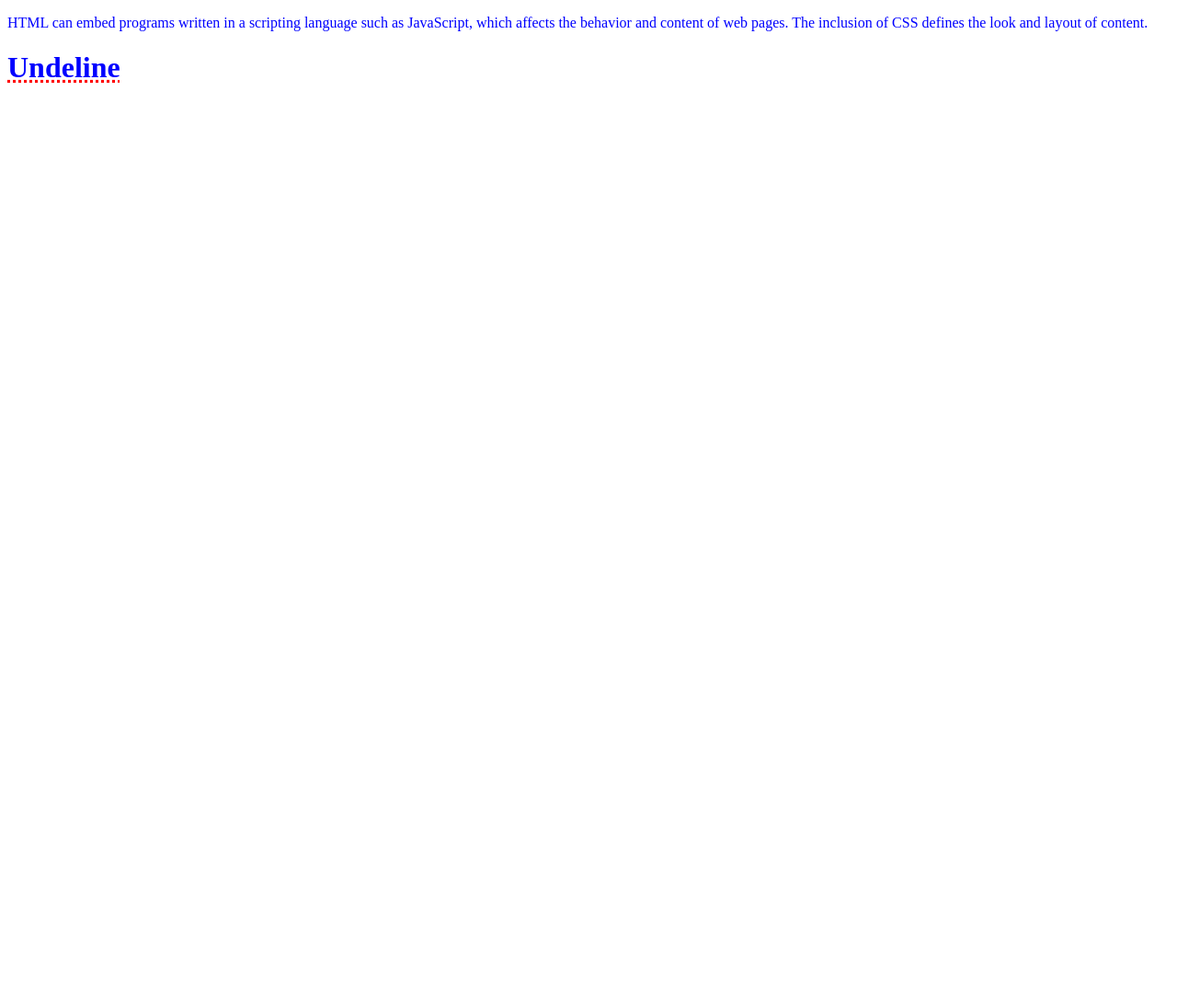
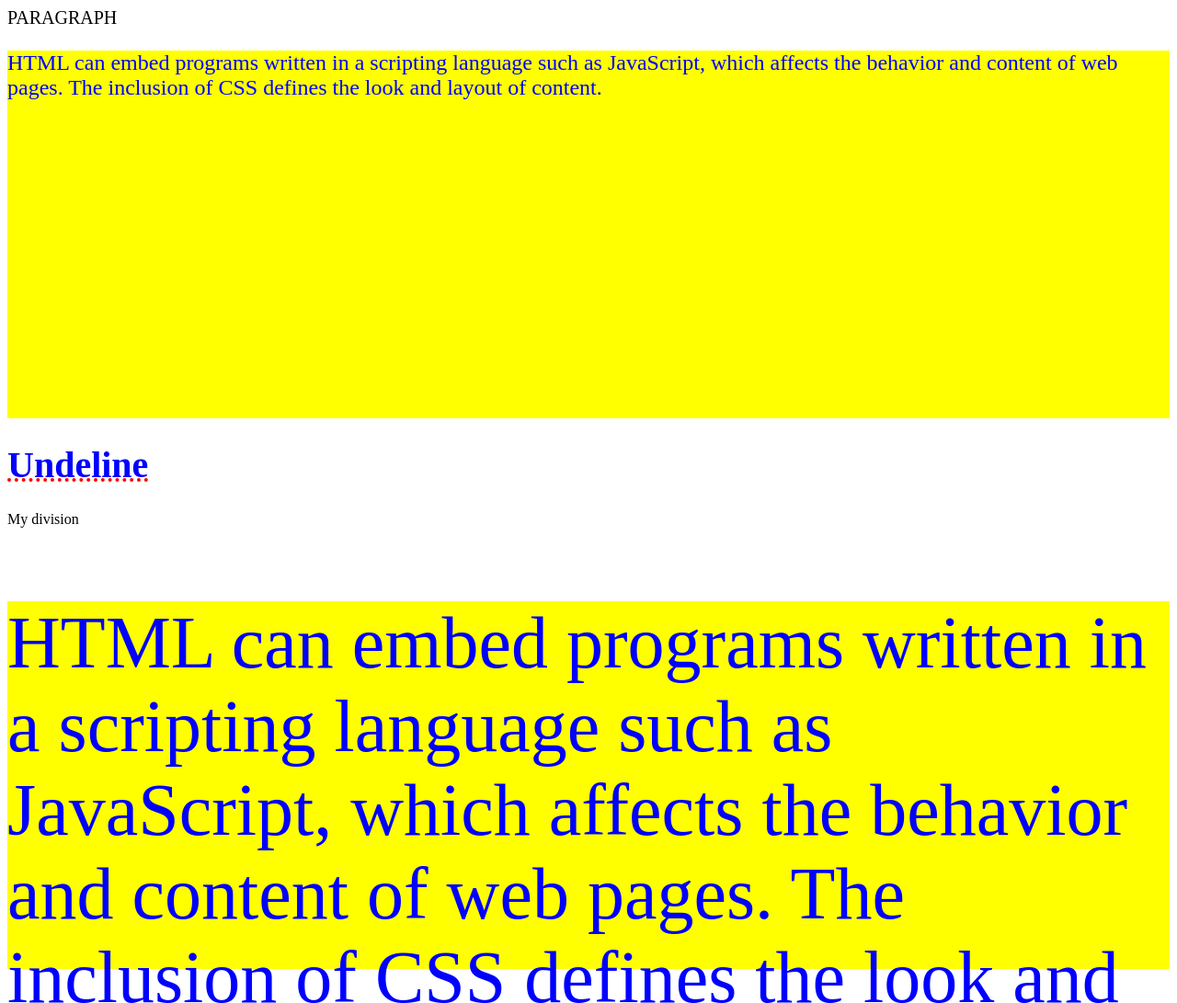
Before and after one commit to Hafeel25/HTML, a plain HTML site: page cssstyles.html in a window 1280 px wide. Shown: the top 1091 px of the page at 92% size. Before the commit the page ends 800 px from the top, so only its background shows below. Drawn offline with Linux system fonts and the light colour scheme.

Commit message:
Update cssstyles.html

```diff
--- a/cssstyles.html
+++ b/cssstyles.html
@@ -4,21 +4,26 @@
   <title>CSS TESTING</title>
   <style>
     p{
-      text-align:justify;color:blue;
+      background-color:yellow;color:blue;height:50vh;
     }
     h1{
       text-decoration-line:underline;text-decoration-color:red; text-decoration-style:dotted;color:blue;
     }
   </style>
 </head>
-<body>
-
-  <p>
+<body style="font-size: 20px;">
+PARAGRAPH
+  <p style="font-size: 1.5rem;">
     HTML can embed programs written in a scripting language such as JavaScript, which affects the behavior and content of web pages. The inclusion of CSS defines the look and layout of content.
   </p>
 
   <h1>Undeline</h1>
+<div style="font-size: 16px;">My division
+  <p style="font-size: 5em;">HTML can embed programs written in a scripting language such as JavaScript, which affects the behavior and content of web pages. The inclusion of CSS defines the look and layout of content.</p>
 
+
+
+</div>
 
 
 
```
